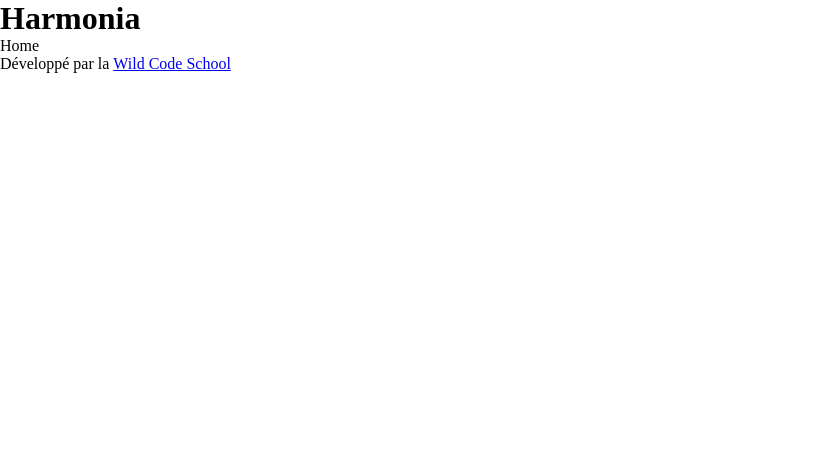
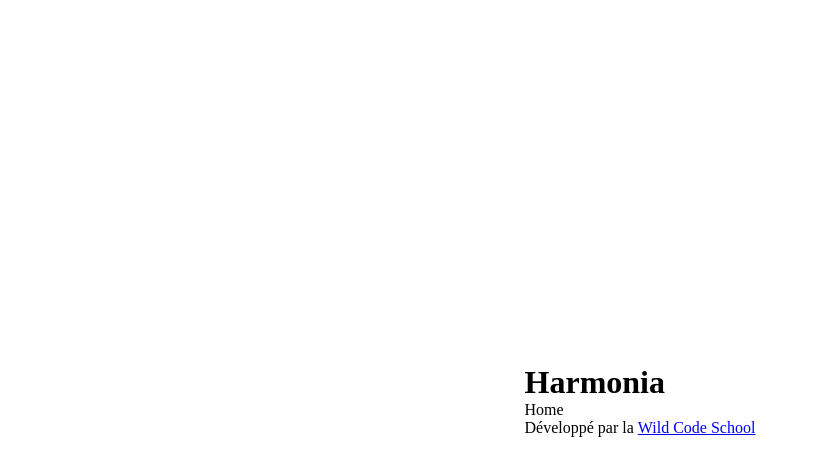
Before and after one commit to WildCodeSchool-2024-02/JS-RMT-Julien-StreetArtHunter-P3, a React (Vite) app in the folder client/: page / in a window 1280 px wide. Shown: the top 476 px of the page, without its empty margins (0-818 px from the left). Built offline with nearby package versions, Linux system fonts and the light colour scheme; a small style sheet from the web is missing.

Commit message:
Correction config style.css

```diff
--- a/client/src/App.css
+++ b/client/src/App.css
@@ -13,3 +13,11 @@
   --font-subtitle: "VT323", sans serif;
   --font-text: "Space Mono", sans serif;
 }
+
+body {
+  display: flex;
+  min-height: 100vh;
+  justify-content: center;
+  align-content: center;
+  align-items: center;
+}
--- a/client/src/styles/btn-enter.css
+++ b/client/src/styles/btn-enter.css
@@ -8,21 +8,6 @@
 *::before,
 *::after {
   box-sizing: border-box;
-}
-
-html,
-body {
-  height: 100%;
-  width: 100%;
-  overflow: hidden;
-}
-
-body {
-  min-height: 100vh;
-  display: flex;
-  justify-content: center;
-  align-items: center;
-  background: black;
 }
 
 .glowing-btn {
--- a/client/src/styles/btn-login-out.css
+++ b/client/src/styles/btn-login-out.css
@@ -104,11 +104,3 @@ btn-login-out {
 }
 
 /* Page styling, ignore */
-body {
-  background: var(--page-background);
-  display: flex;
-  min-height: 100vh;
-  justify-content: center;
-  align-content: center;
-  align-items: center;
-}
```
